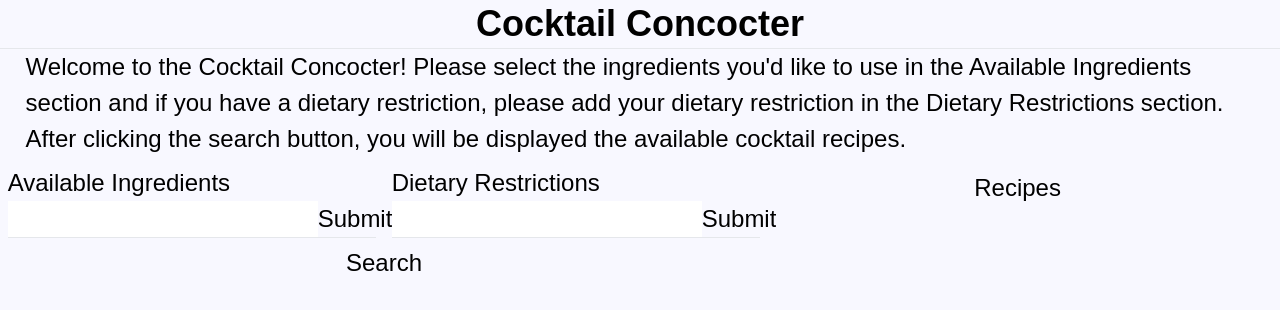
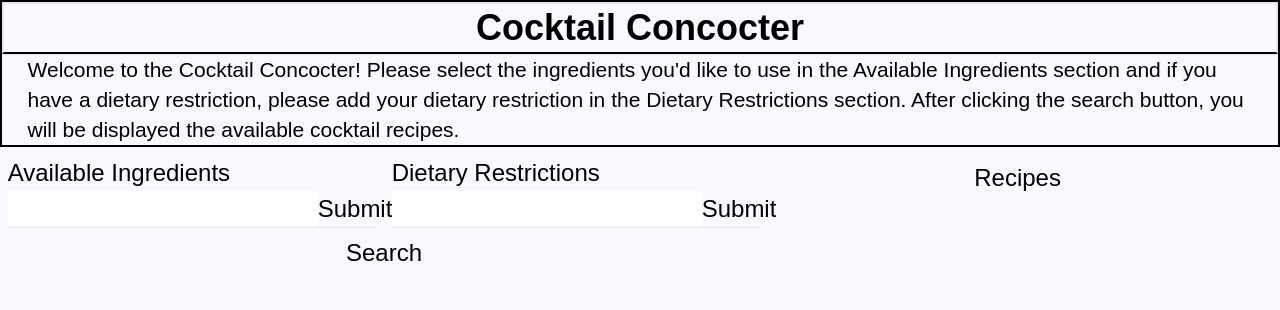
Before and after one commit to ericrothmuller/Cocktail-Concocter, a plain HTML site: page index.html in a window 1280 px wide. Drawn offline with nearby package versions, Linux system fonts and the light colour scheme.

Commit message:
added borders to header

```diff
--- a/index.html
+++ b/index.html
@@ -11,10 +11,10 @@
 </head>
 <body>
     <div class="flex">
-        <header>
-            <h1 class="text-2xl font-bold text-center">Cocktail Concocter</h1>
+        <header class="basis-auto border-2 border-black">
+            <h1 class="text-2xl font-bold text-center border-2 border-b-black">Cocktail Concocter</h1>
             <hr />
-            <p class="">Welcome to the Cocktail Concocter! Please select the ingredients you'd like to use in the Available Ingredients section and if you have a dietary restriction, please add your dietary
+            <p class="text-sm lg:text-basic">Welcome to the Cocktail Concocter! Please select the ingredients you'd like to use in the Available Ingredients section and if you have a dietary restriction, please add your dietary
                 restriction in the Dietary Restrictions section. After clicking the search button, you will be displayed the available cocktail recipes.</p>
         </header>
     </div>
```
